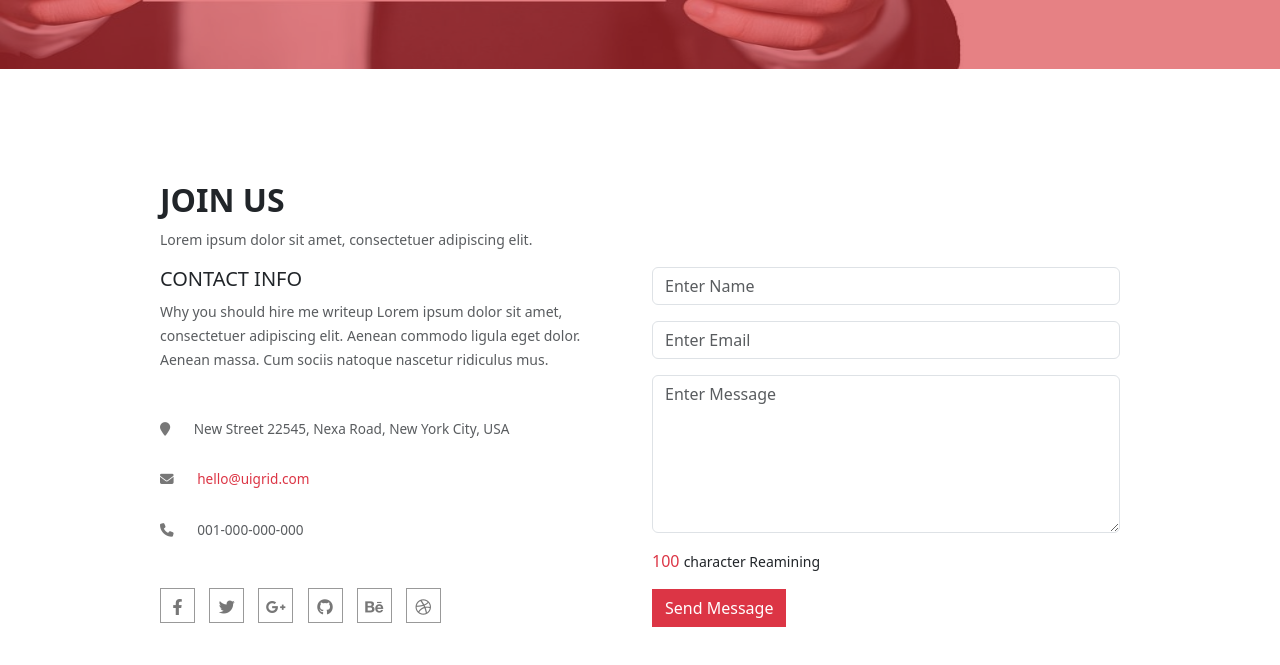
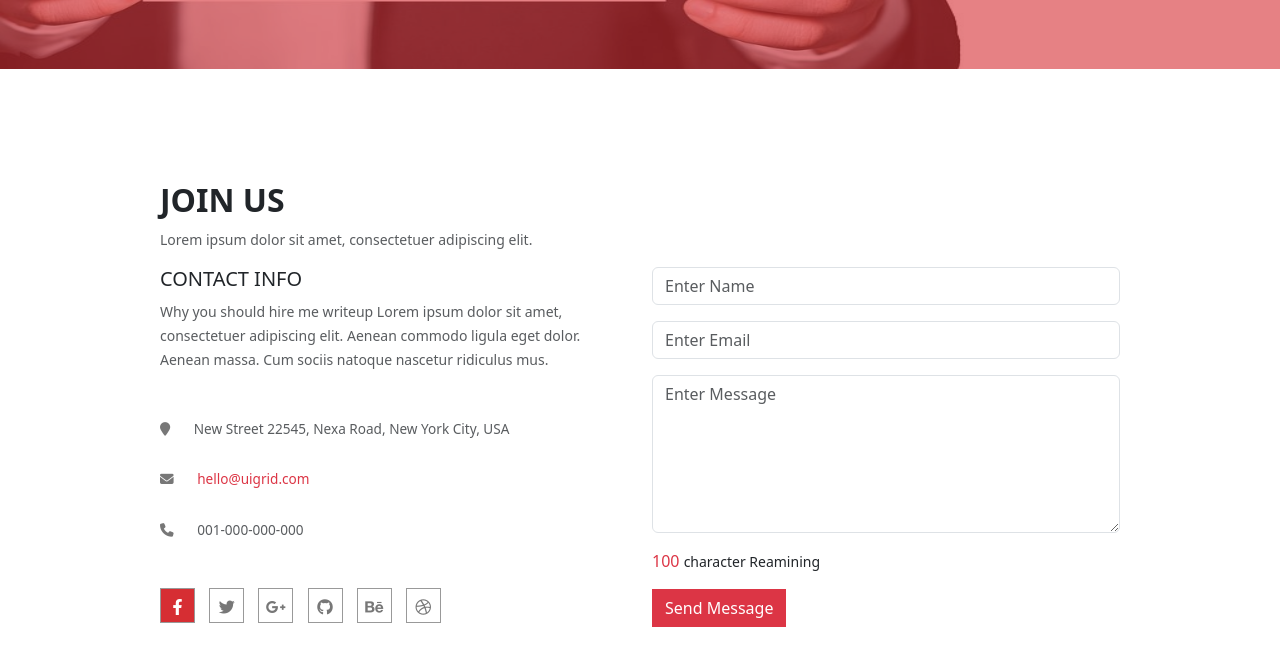
Before and after one commit to mostafaAboelhadid/party, a website: page index.html in a window 1280 px wide. In both pictures the pointer is over the icon 177 px from the left and 1856 px from the top of the page. Shown: the part 1251-1916 px from the top of the page. Drawn offline with Linux system fonts and the light colour scheme.

Commit message:
add a feature

```diff
--- a/css/style.css
+++ b/css/style.css
@@ -113,4 +113,9 @@ h1 {
     cursor: pointer;
     text-align: center;
     color: #777;
+    transition: all 0.5s;
 }
+.con-social i:hover{
+    background-color: #D62E33;
+    color: #fff;
+}
```
